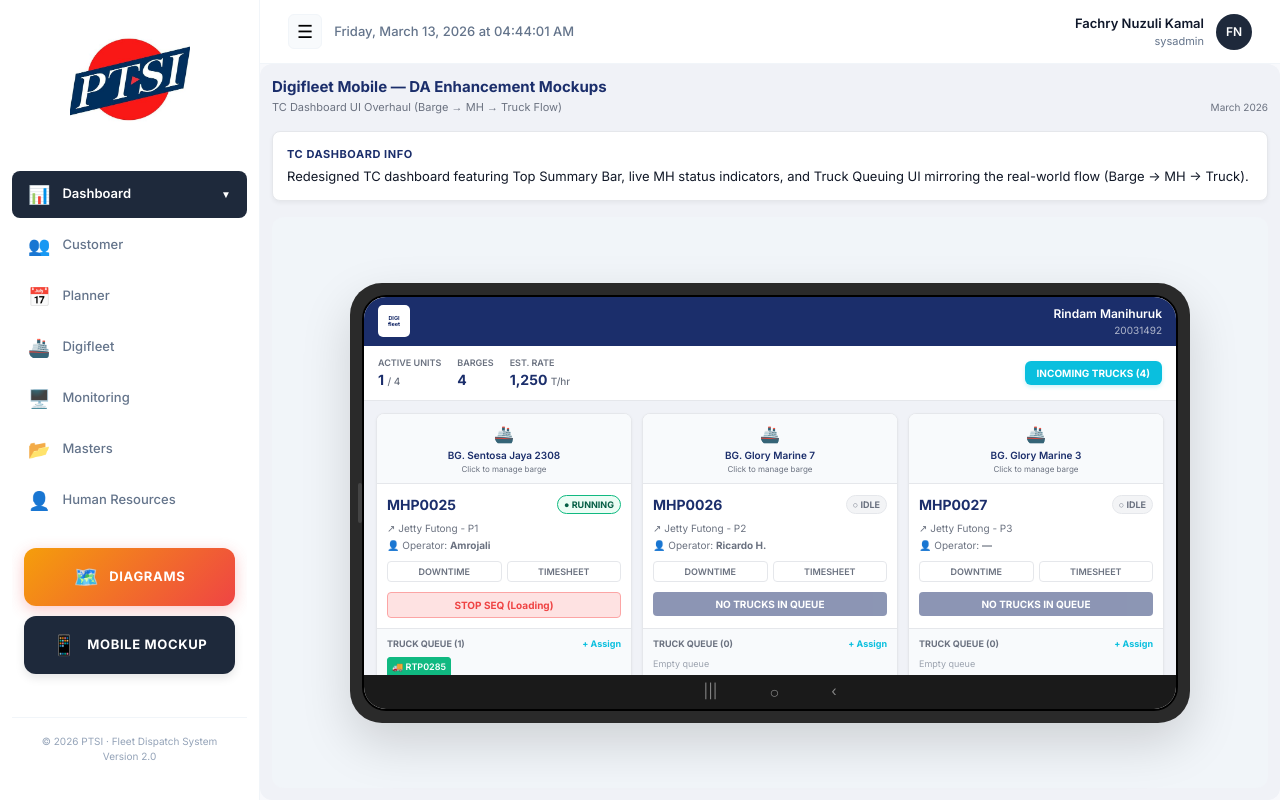
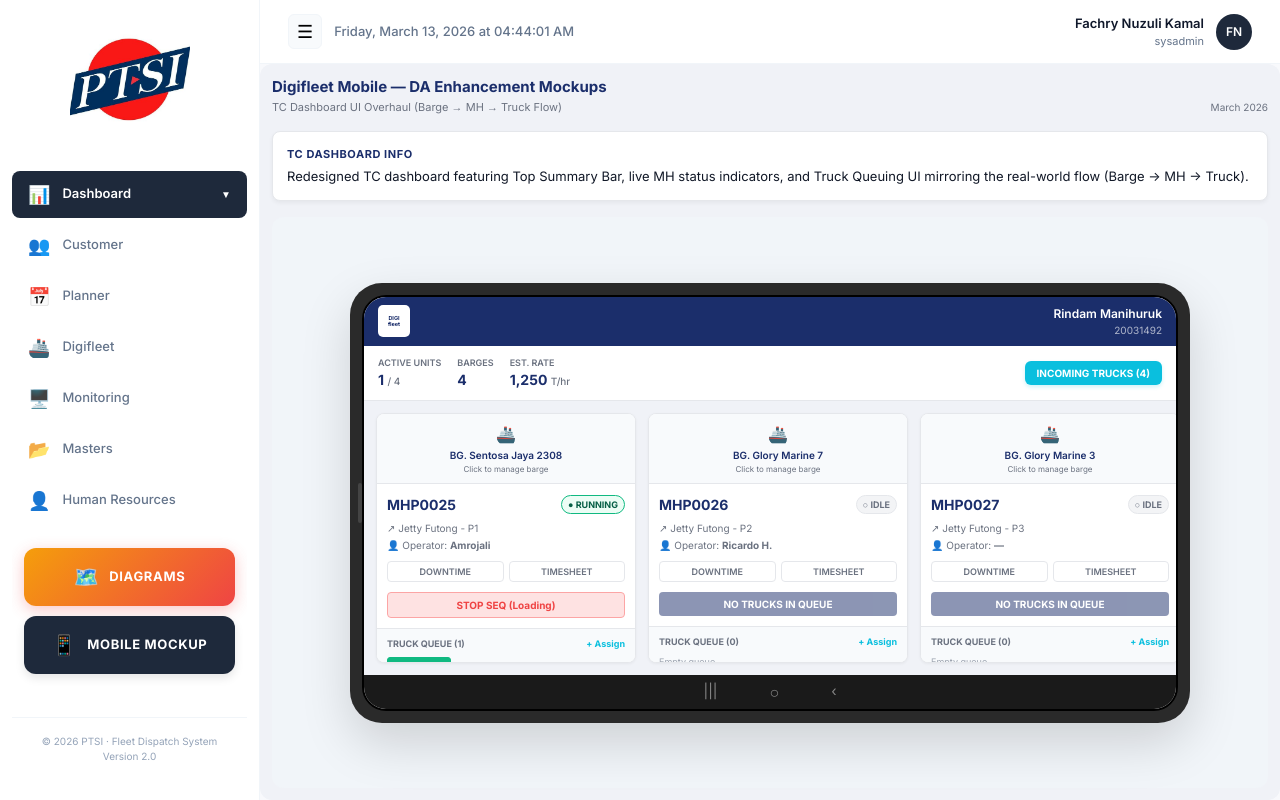
Before and after one commit to fachrynuzuli/fls-dashboard, a React (Vite) app: page /fls-dashboard/mobile-mockup in a window 1280 px wide. Built offline with nearby package versions, Linux system fonts and the light colour scheme; a web font is replaced by a local one.

Commit message:
Update home page MH cards to use horizontal scrolling to resemble real jetty

```diff
--- a/public/digifleet_da_mockups.html
+++ b/public/digifleet_da_mockups.html
@@ -105,7 +105,7 @@
     ? `<button onclick="nav('stop','${u.id}')" style="width:100%;background:#FEE2E2;color:${DANGER};border:1px solid #FCA5A5;font-size:10px;font-weight:700;padding:6px 0;border-radius:4px">STOP SEQ (Loading)</button>`
     : `<button onclick="nav('start','${u.id}')" ${u.queue.length===0?'disabled':''} style="width:100%;background:${NAVY};color:white;border:none;font-size:10px;font-weight:700;padding:6px 0;border-radius:4px;opacity:${u.queue.length===0?0.5:1}">${u.queue.length===0?'NO TRUCKS IN QUEUE':'START SEQ'}</button>`;
 
-  return`<div style="border-radius:8px;overflow:hidden;border:1px solid ${BORDER};flex:1 1 200px;min-width:0;display:flex;flex-direction:column;background:white;box-shadow:0 1px 3px rgba(0,0,0,0.05)">
+  return`<div style="border-radius:8px;overflow:hidden;border:1px solid ${BORDER};flex:0 0 260px;min-width:260px;display:flex;flex-direction:column;background:white;box-shadow:0 1px 3px rgba(0,0,0,0.05)">
     <div onclick="nav('barge','${u.id}')" class="mh-barge">
       <div style="font-size:16px">&#128674;</div><div style="font-size:10px;color:${NAVY};font-weight:600;margin-top:2px">${u.barge}</div><div style="font-size:8px;color:${MUTED}">Click to manage barge</div>
     </div>
@@ -148,7 +148,7 @@
         INCOMING TRUCKS (${incomingTrucks.length})
       </button>
     </div>
-    <div style="padding:12px;display:flex;gap:10px;flex-wrap:wrap;overflow-y:auto">
+    <div style="padding:12px;display:flex;gap:12px;flex-wrap:nowrap;overflow-x:auto;overflow-y:hidden;min-height:0">
       ${units.map(mhCard).join("")}
     </div>
   </div>`;
--- a/src/components/MobileMockup.jsx
+++ b/src/components/MobileMockup.jsx
@@ -83,7 +83,7 @@
 
   const MhCard = ({ unit }) => {
     return (
-      <div style={{ borderRadius: '8px', overflow: 'hidden', border: `1px solid ${BORDER}`, flex: '1 1 200px', minWidth: 0, display: 'flex', flexDirection: 'column', background: 'white', boxShadow: '0 1px 3px rgba(0,0,0,0.05)' }}>
+      <div style={{ borderRadius: '8px', overflow: 'hidden', border: `1px solid ${BORDER}`, flex: '0 0 260px', minWidth: '260px', display: 'flex', flexDirection: 'column', background: 'white', boxShadow: '0 1px 3px rgba(0,0,0,0.05)' }}>
 
         {/* Barge Section (Clickable) */}
         <div onClick={() => nav('barge', unit.id)} style={{ background: '#F8FAFC', padding: '8px 10px', textAlign: 'center', borderBottom: `1px solid ${BORDER}`, cursor: 'pointer', transition: 'background 0.2s' }} onMouseEnter={e=>e.currentTarget.style.background='#F1F5F9'} onMouseLeave={e=>e.currentTarget.style.background='#F8FAFC'}>
@@ -166,7 +166,7 @@
           </button>
         </div>
 
-        <div style={{ padding: '12px', display: 'flex', gap: '10px', flexWrap: 'wrap', overflowY: 'auto' }}>
+        <div style={{ padding: '12px', display: 'flex', gap: '12px', flexWrap: 'nowrap', overflowX: 'auto', overflowY: 'hidden', minHeight: 0 }}>
           {units.map(u => <MhCard key={u.id} unit={u} />)}
         </div>
       </motion.div>
```
